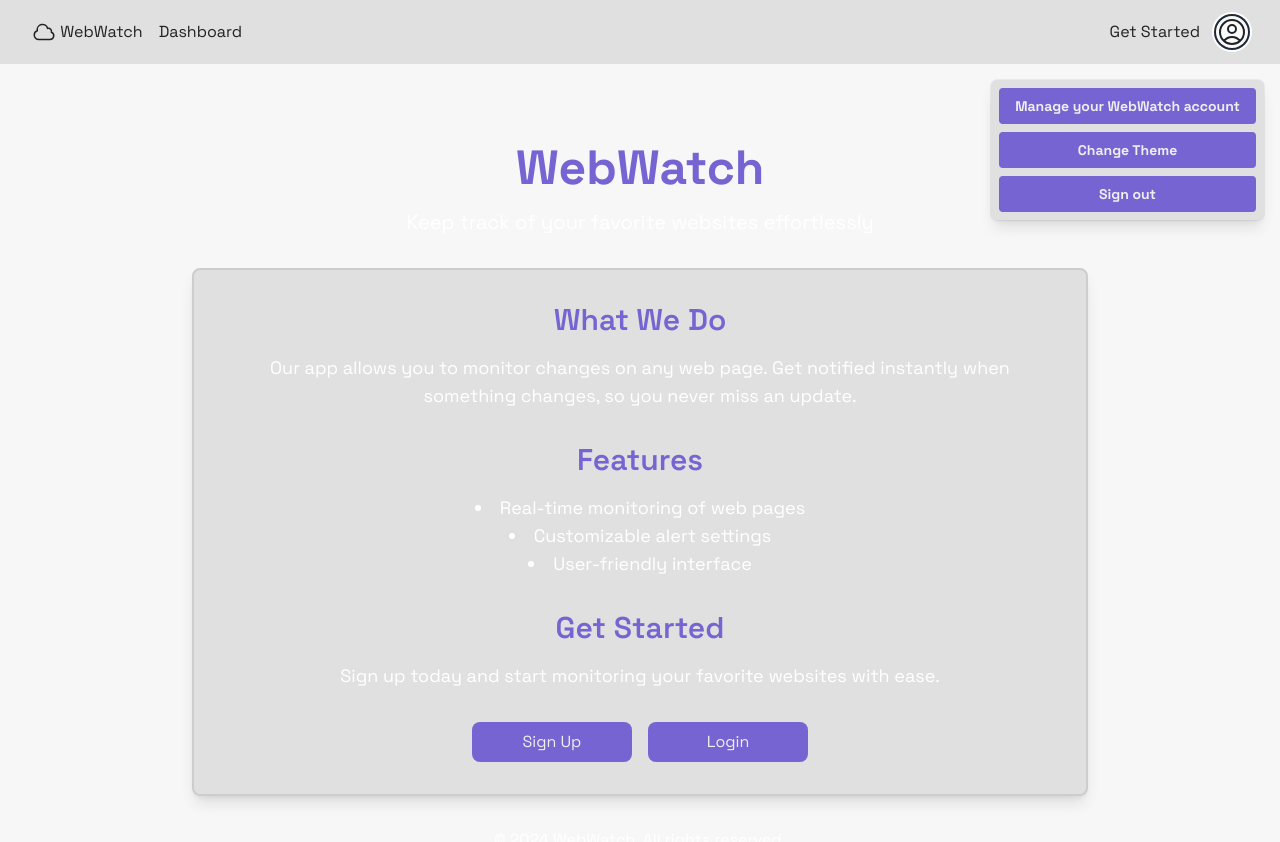
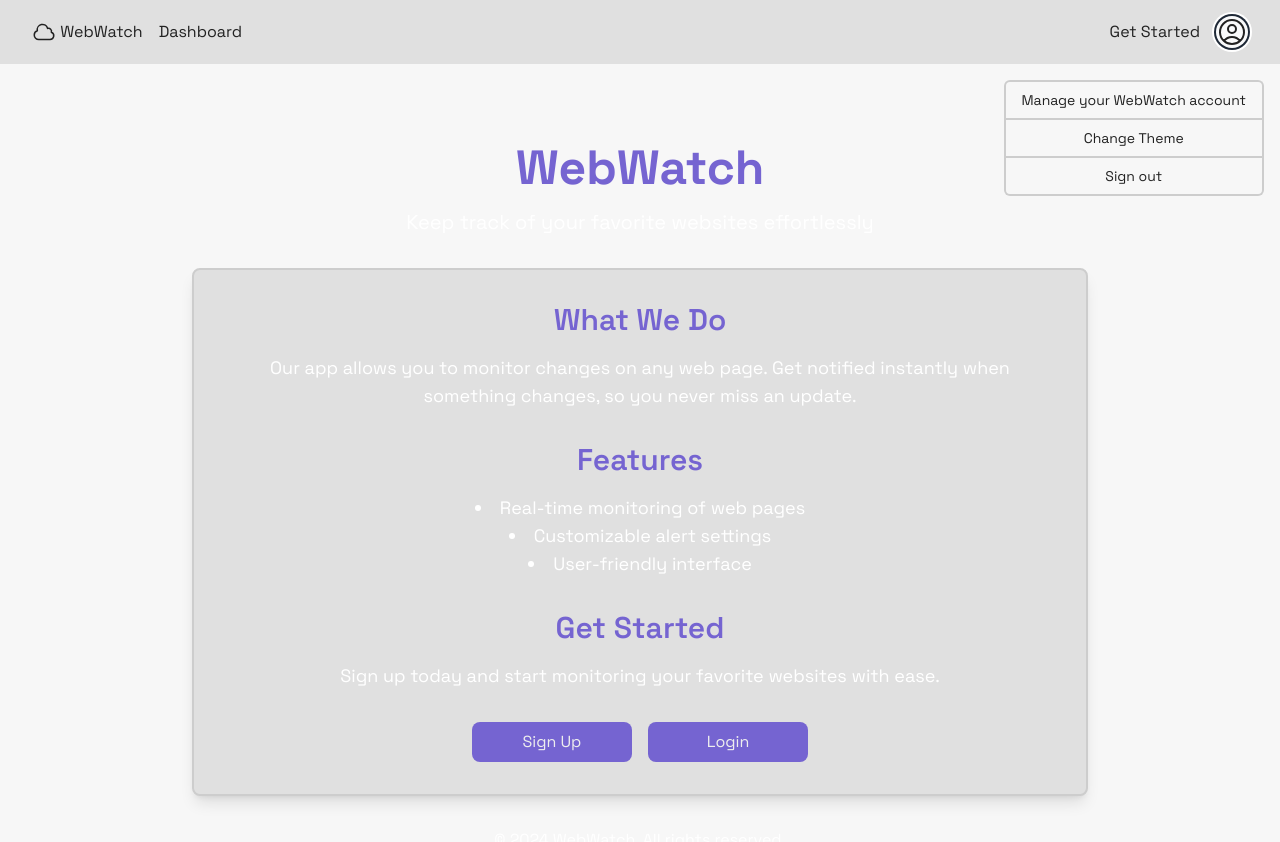
Before and after one commit to Fa24-CSE115A-CaaS/WebWatch, a React (Vite) app in the folder frontend/: page / in a window 1280 px wide. Both pictures are taken after a click on the button "Open user menu". Shown: the top 842 px of the page. Built offline with nearby package versions, Linux system fonts and the light colour scheme.

Commit message:
Change user menu close behavior to click out

```diff
--- a/frontend/src/components/NavBar.tsx
+++ b/frontend/src/components/NavBar.tsx
@@ -1,10 +1,21 @@
-import { useState } from "react";
+import { useState, useEffect } from "react";
 //import useEffect from "../App";
 
 const NavBar = () => {
   const [show_profile_dropdown, set_show_profile_dropdown] = useState(false);
-  const handleProfileDropdown = () =>
-    set_show_profile_dropdown(!show_profile_dropdown);
+  const handleProfileDropdown = () => {
+    set_show_profile_dropdown(true);
+  }
+
+  useEffect(() => {
+    function handleClickOutside(event: any) {
+      if (!event.target.closest("#user-menu")) {
+        set_show_profile_dropdown(false);
+      }
+    }
+    document.addEventListener("mousedown", handleClickOutside);
+    }, []);
+
   return (
     <nav className="bg-secondary text-text">
       <div className="px-2 sm:px-6 lg:px-8">
@@ -64,20 +75,17 @@ const NavBar = () => {
       </div>
       {show_profile_dropdown && (
         <div
-          className="text-contrast absolute right-0 z-10 mr-4 mt-4 w-fit origin-top-right rounded-md
-            bg-secondary p-2 text-center shadow-lg ring-1 ring-black ring-opacity-5
-            focus:outline-none"
+          id="user-menu"
+          className="bg-primary text-contrast absolute right-0 z-10 mr-4 mt-4 w-max-fit origin-top-right rounded-md bg-primary text-center focus:outline-none"
           role="menu"
           aria-orientation="vertical"
           aria-labelledby="menu-button"
           tabIndex={-1}
-          onMouseLeave={handleProfileDropdown}
         >
           <div className="" role="none">
             <a
               href="/settings"
-              className="btn mb-2 block w-full bg-accent px-4 py-2 text-sm text-text-contrast
-                hover:bg-accent-hover"
+              className="block w-full px-4 py-2 text-sm text-text rounded-t-md border-l-2 border-r-2 border-t-2 border-border"
               role="menuitem"
               tabIndex={-1}
               id="menu-item-0"
@@ -85,8 +93,7 @@ const NavBar = () => {
               Manage your WebWatch account
             </a>
             <a
-              className="btn mb-2 block w-full bg-accent px-4 py-2 text-sm text-text-contrast
-                hover:bg-accent-hover"
+              className="block w-full px-4 py-2 text-sm text-text border-2 border-border"
               href="/theme-guide"
             >
               Change Theme
@@ -94,8 +101,7 @@ const NavBar = () => {
             <form method="POST" action="#" role="none">
               <button
                 type="submit"
-                className="btn block w-full bg-accent px-4 py-2 text-sm text-text-contrast
-                  hover:bg-accent-hover"
+                className="block w-full px-4 py-2 text-sm text-text rounded-b-md border-l-2 border-r-2 border-b-2 border-border"
                 role="menuitem"
                 tabIndex={-1}
                 id="menu-item-3"
```
